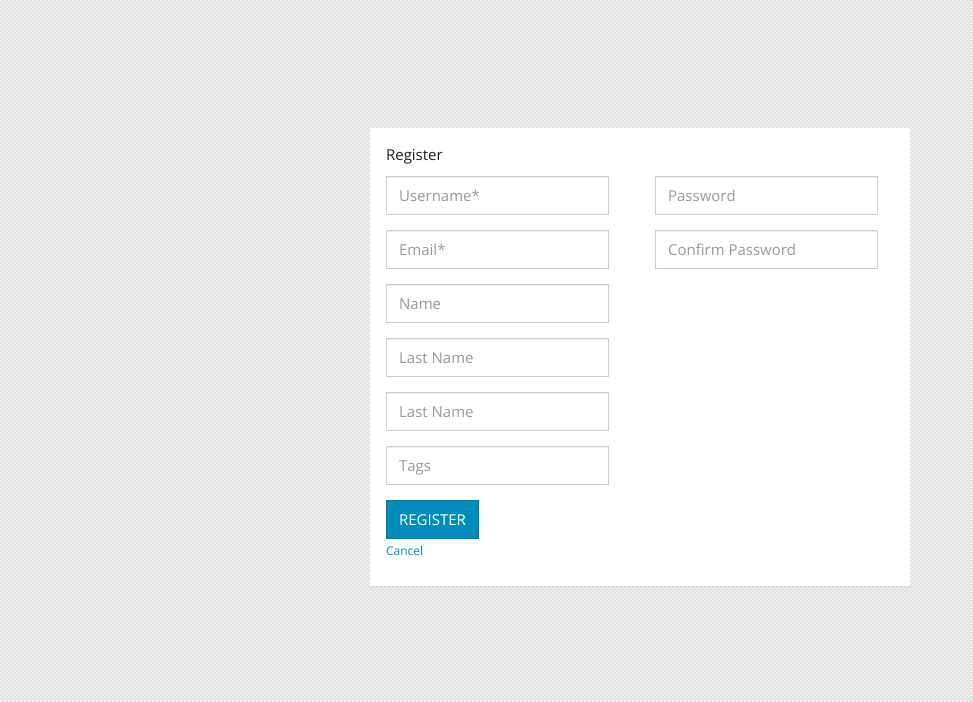
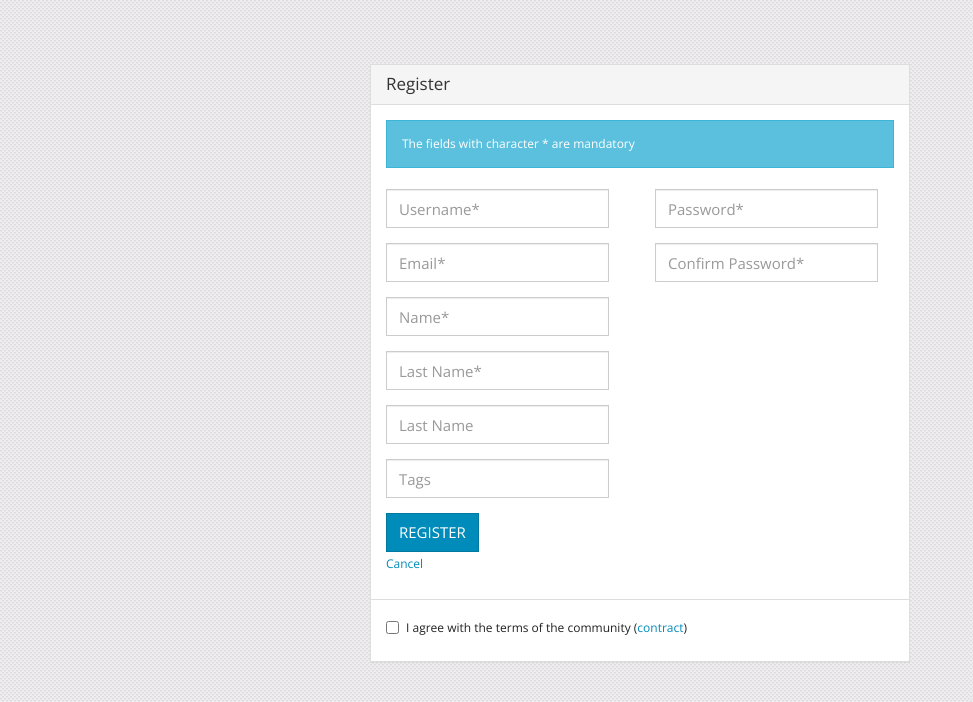
Before and after one commit to gestorideas/inove, a PHP site: page /modules/modUser/views/register.php in a window 1280 px wide. Shown: the top 702 px of the page, without its empty margins (0-973 px from the left). Run offline with PHP 8.4, Linux system fonts and the light colour scheme.

Commit message:
Modificaciones de estilo

```diff
--- a/modules/modUser/views/register.php
+++ b/modules/modUser/views/register.php
@@ -20,11 +20,13 @@
     <script type="text/javascript" src="./actions/validateRegister.js" ></script>
 </head>
 <body>
-<div class="container" style="margin-top:10%">
+<div class="container" style="margin-top:5%">
     <div class="col-md-6 col-md-offset-3">
-        <div class="panel member_signin">
+        <div class="panel panel-default">
+            <div class="panel-heading">
+                <h3 class="panel-title">Register</h3>
+            </div>
             <div class="panel-body">
-                <p class="member">Register</p>
                 <form role="form" class="registerform" method='post' action='../controller/controllerNewUser.php'  onSubmit="return validatePassword()">
 
                     <?php
@@ -32,8 +34,12 @@
                         $error     = $_GET["error"]; // Captura el parametro de la accion a desarrollar
                         unset ( $_GET["error"] ); // Limpia la variable (por si el usuario cambia muchas veces, no se acumule el arreglo)
                         if ( $error == 1 ){
-                            echo'<div class="row"><div class="col-md-12"><p><code>The username already exists</code></p></div></div>';
+                            echo'<div class="alert alert-danger">User name does already exists</div>';
+                        }else{
+                            echo '<div class="alert alert-info">The fields with character * are mandatory</div>';
                         }
+                    }else{
+                        echo '<div class="alert alert-info">The fields with character * are mandatory</div>';
                     }
                     ?>
 
@@ -64,14 +70,14 @@
                                 <label for="exampleInputPassword1" class="sr-only">Password</label>
                                 <div class="input-group">
                                     <input type="password" class="form-control" name="exampleInputPassword1" id="exampleInputPassword1"
-                                           placeholder="Password" required="required">
+                                           placeholder="Password*" required="required">
                                 </div>
                             </div>
                             <div class="form-group">
                                 <label for="passwordConfirmation" class="sr-only">Confirm Password</label>
                                 <div class="input-group">
                                     <input type="password" class="form-control" name="passwordConfirmation" id="passwordConfirmation"
-                                           placeholder="Confirm Password" required="required">
+                                           placeholder="Confirm Password*" required="required">
 
                                 </div>
                                 <div id="mensaje5" class="errores"><code> The passwords are mandatory </code></div>
@@ -85,7 +91,7 @@
                                 <label for="name" class="sr-only">Name</label>
                                 <div class="input-group">
                                     <input type="name" class="form-control" name="name" id="name"
-                                           placeholder="Name" required="required">
+                                           placeholder="Name*" required="required">
                                 </div>
                                 <div id="mensaje1" class="errores"><code> Name does not valid  </code></div>
                             </div>
@@ -93,7 +99,7 @@
                                 <label for="name" class="sr-only">Last Name</label>
                                 <div class="input-group">
                                     <input type="last_name" class="form-control" name="last_name" id="last_name"
-                                           placeholder="Last Name" required="required">
+                                           placeholder="Last Name*" required="required">
                                 </div>
                                 <div id="mensaje2" class="errores"><code> Last name does not valid </code></div>
                             </div>
@@ -121,8 +127,19 @@
 
                     <input type="submit" class="btn btn-primary btn-md login" value="REGISTER" id="register"/>
                     <p class="forgotpass"><a href="login.php" class="small">Cancel</a></p>
+
                 </form>
             </div>
+            <ul class="list-group">
+                <li class="list-group-item">
+                    <div class="checkbox">
+                        <label>
+                            <input type="checkbox" value="">
+                            I agree with the terms of the community (<a href="#">contract</a>)
+                        </label>
+                    </div>
+                </li>
+            </ul>
         </div>
     </div>
 </div>
```
Also changed, not shown: modules/modUser/views/login.php (+17 -13 lines).
